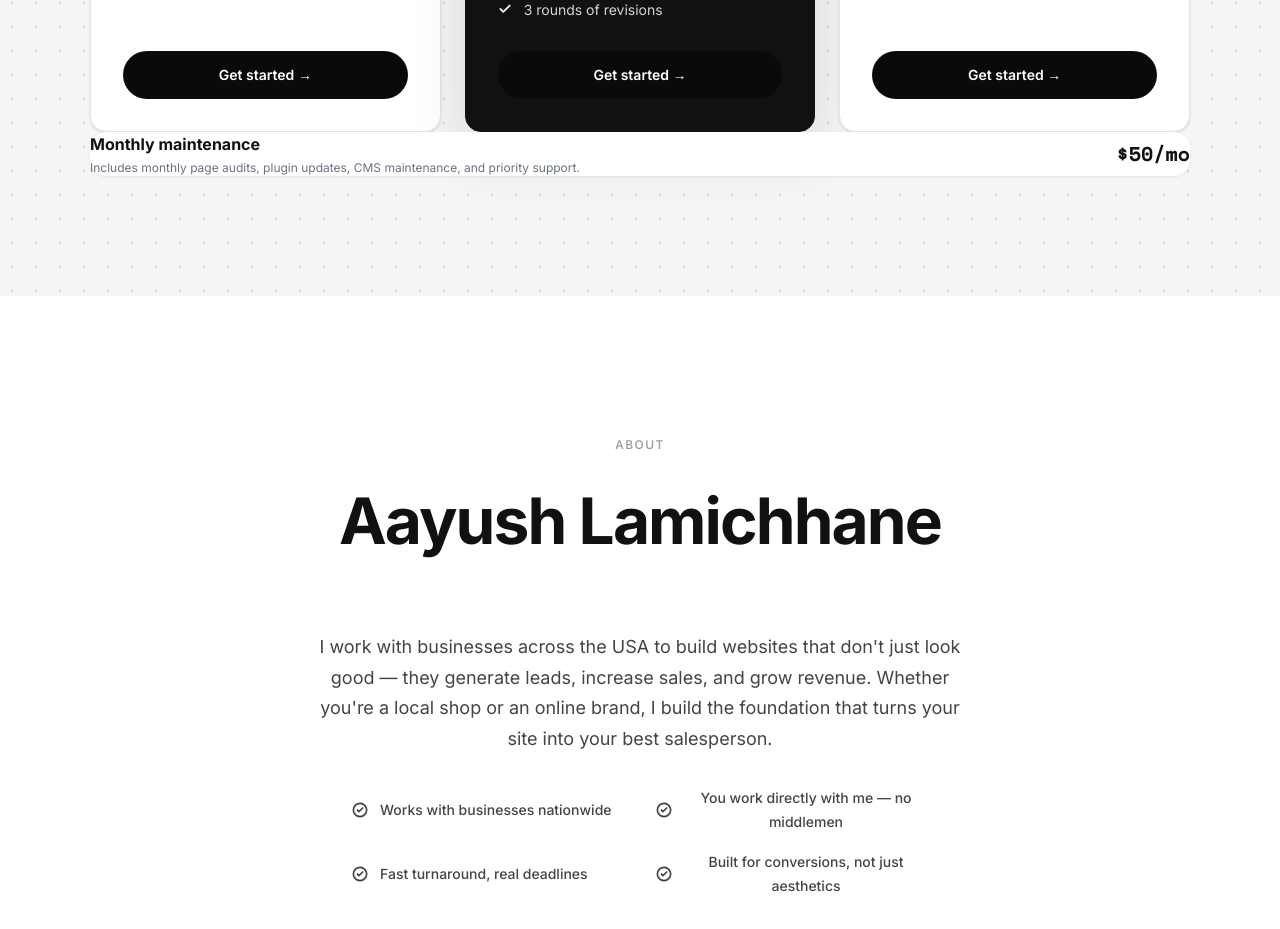
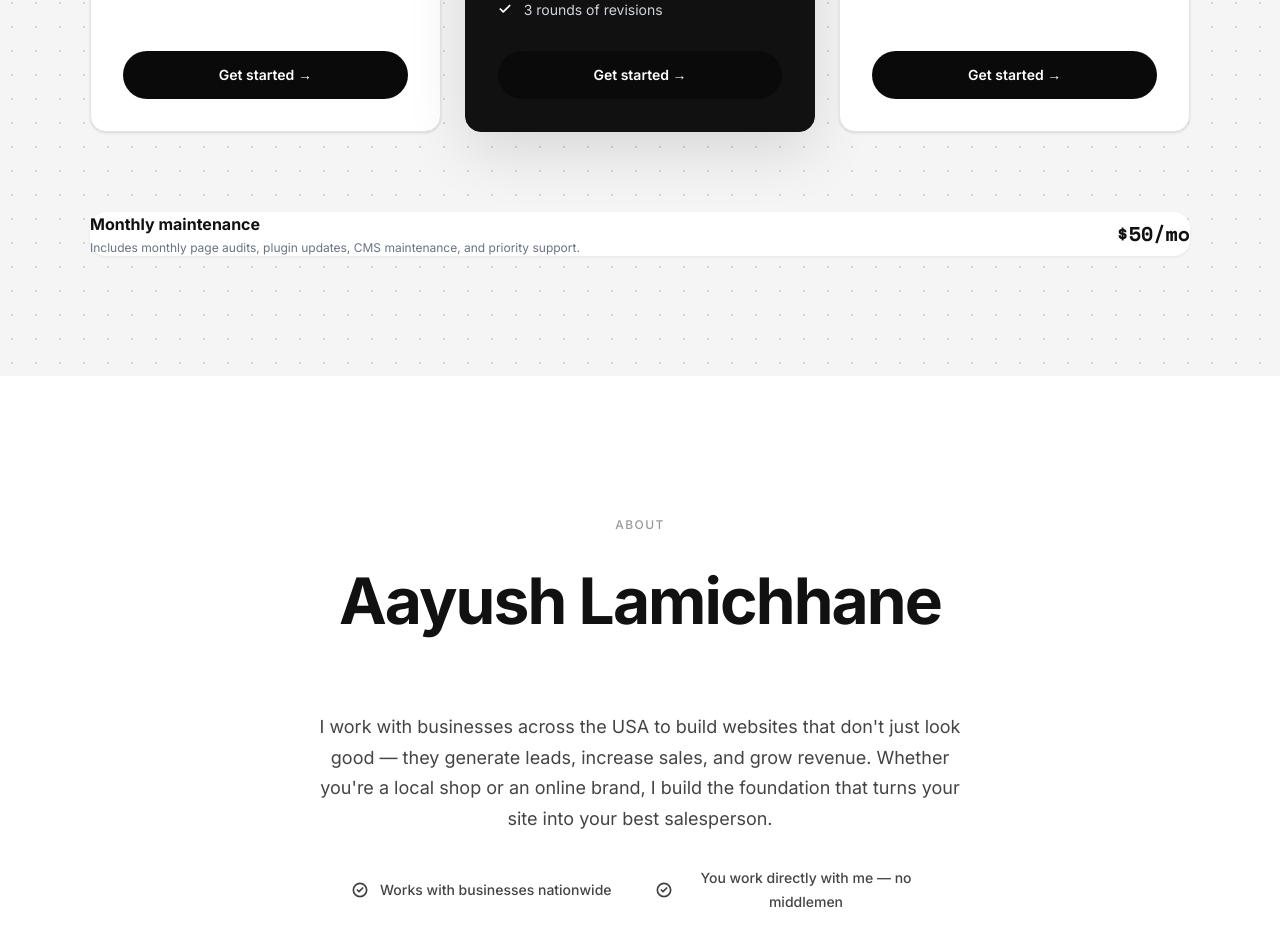
Before and after one commit to AayushLami/aayushPort, a Next.js app: page / in a window 1280 px wide. Shown: the part 2500-3429 px from the top of the page. Built offline with nearby package versions, Linux system fonts and the light colour scheme.

Commit message:
style: add marginTop inline style to monthly maintenance row

```diff
--- a/components/Pricing.tsx
+++ b/components/Pricing.tsx
@@ -150,7 +150,8 @@ export function Pricing() {
           animate={isInView ? { opacity: 1, y: 0 } : {}}
           transition={{ duration: 0.5, delay: 0.25 }}
           whileHover={{ y: -3 }}
-          className="mt-[80px] w-full bg-white rounded-[16px] px-[28px] py-[24px] flex flex-col sm:flex-row sm:items-center justify-between gap-4 text-left shadow-[0_1px_3px_rgba(0,0,0,0.07)] hover:shadow-[0_8px_24px_rgba(0,0,0,0.1)] transition-all duration-200 ease-out cursor-default"
+          className="w-full bg-white rounded-[16px] px-[28px] py-[24px] flex flex-col sm:flex-row sm:items-center justify-between gap-4 text-left shadow-[0_1px_3px_rgba(0,0,0,0.07)] hover:shadow-[0_8px_24px_rgba(0,0,0,0.1)] transition-all duration-200 ease-out cursor-default"
+          style={{ marginTop: '80px' }}
         >
           <div className="flex flex-col gap-1 text-left">
             <span className="font-heading text-base font-bold text-[#111111]">
```
